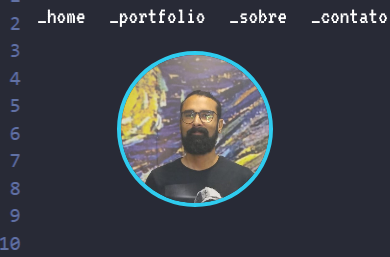
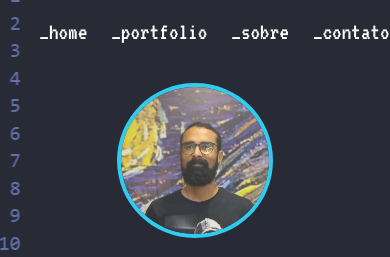
Before and after one commit to AlailsonDev/projeto-portfolio, a plain HTML site: page index.html in a window 390 px wide. Shown: the top 257 px of the page. Drawn offline with Linux system fonts and the light colour scheme.

Commit message:
ajuste no header

```diff
--- a/styles/style.css
+++ b/styles/style.css
@@ -339,6 +339,10 @@ label {
     row-gap: 4.5em;
   }
 
+  .header {
+    padding: 5% 0;
+  }
+
   .greetings {
     display: flex;
     flex-direction: column;
```
